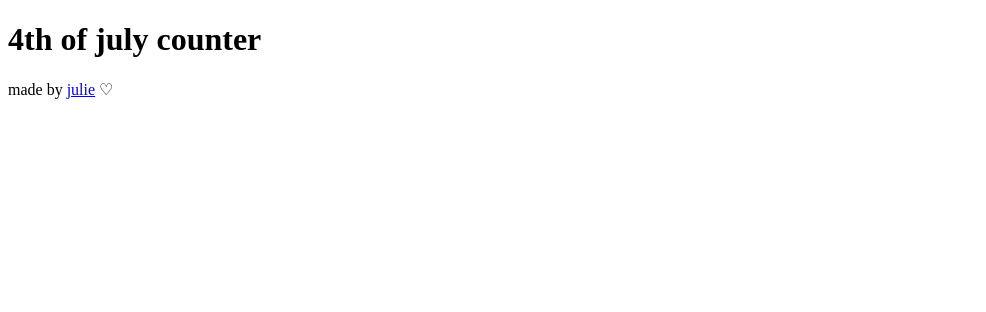
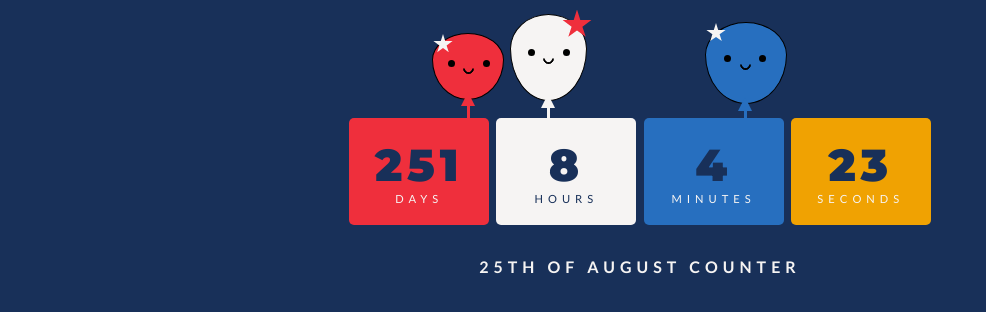
Before and after one commit to ali-jazbi/Timer, a plain HTML site: page Pages/page3.html in a window 1280 px wide. Shown: the whole page, without its empty margins (0-986 px from the left). Drawn offline with Linux system fonts and the light colour scheme.

Commit message:
Page 3 Completed

```diff
--- a/Js/Timer3.js
+++ b/Js/Timer3.js
@@ -0,0 +1,42 @@
+const year = 2023;
+const fourthOfJuly = new Date(2023,08,25).getTime();
+const fourthOfJulyNextYear = new Date(year,07,25).getTime();
+const month = new Date().getMonth();
+
+// countdown
+let timer = setInterval(function() {
+
+  // get today's date
+  const today = new Date().getTime();
+
+  // get the difference
+  let diff;
+  if(month > 6) {
+    diff = fourthOfJulyNextYear - today;
+  } else {
+    diff = fourthOfJuly - today;
+  }
+
+
+
+
+  // math
+  let days = Math.floor(diff / (1000 * 60 * 60 * 24));
+  let hours = Math.floor((diff % (1000 * 60 * 60 * 24)) / (1000 * 60 * 60));
+  let minutes = Math.floor((diff % (1000 * 60 * 60)) / (1000 * 60));
+  let seconds = Math.floor((diff % (1000 * 60)) / 1000);
+
+  // display
+  document.getElementById("timer").innerHTML =
+    "<div class=\"days\"> \
+  <div class=\"numbers\">" + days + "</div>days</div> \
+<div class=\"hours\"> \
+  <div class=\"numbers\">" + hours + "</div>hours</div> \
+<div class=\"minutes\"> \
+  <div class=\"numbers\">" + minutes + "</div>minutes</div> \
+<div class=\"seconds\"> \
+  <div class=\"numbers\">" + seconds + "</div>seconds</div> \
+</div>";
+
+}, 1000);
+document.getElementById("timer").style.margin = "110px 0 0 0";
--- a/Pages/page3.html
+++ b/Pages/page3.html
@@ -8,7 +8,18 @@
     <link rel="shortcut icon" href="../images/box2-heart.ico" type="image/x-icon">
     <title>Page 3</title>
 </head>
-<body>
+<body onload="myFunction()">
+    <div id="loader" style="width:100%;height:100vh;display:flex;justify-content:center;align-items:center;">
+        <div class="newtons-cradle">
+            <div class="newtons-cradle__dot"></div>
+            <div class="newtons-cradle__dot"></div>
+            <div class="newtons-cradle__dot"></div>
+            <div class="newtons-cradle__dot"></div>
+            </div>
+
+    </div>
+    <div class="animate-bottom" style="display:none;" id="myDiv">
+
     <div class="container">
         <div class="balloon white">
           <div class="star-red"></div>
@@ -40,13 +51,22 @@
         <div class="string"></div>
       </div>
         <div id="timer"></div>
-        <h1>4th of july counter</h1>
+        <h1>25th of August counter</h1>
       </div>
-      <footer>
-        <p>made by <a href="https://codepen.io/juliepark"> julie</a> ♡
-      </footer>
+</div>
 
 
+    <script>
+        var myVar;
+        function myFunction() {
+        myVar = setTimeout(showPage, 3000);
+        }
+        function showPage() {
+        const element= document.getElementById("loader");
+        element.style.display = "none";
+        document.getElementById("myDiv").style.display = "block";
+        }
+    </script>
     <script src="../Js/Timer3.js"></script>
 </body>
 </html>
--- a/styles/timer3.css
+++ b/styles/timer3.css
@@ -0,0 +1,298 @@
+@import url("https://fonts.googleapis.com/css?family=Lato:400,700|Montserrat:900");
+html {
+  display: grid;
+  min-height: 100%;
+}
+
+body {
+  display: grid;
+  background: #183059;
+}
+
+.container {
+  position: relative;
+  margin: auto;
+  overflow: hidden;
+  width: 650px;
+}
+@media (max-width: 768px) {
+.container{
+  border-top: 1px solid red;
+  width: 250px;
+}
+
+.white{
+  position: absolute;
+  top:-3% !important;
+}
+}
+h1 {
+  font-family: "Lato", sans-serif;
+  text-align: center;
+  margin-top: 2em;
+  font-size: 1em;
+  text-transform: uppercase;
+  letter-spacing: 5px;
+  color: #F6F4F3;
+}
+
+#timer {
+  color: #F6F4F3;
+  text-align: center;
+  text-transform: uppercase;
+  font-family: "Lato", sans-serif;
+  font-size: 0.7em;
+  letter-spacing: 5px;
+  margin-top: 25%;
+}
+
+.days, .hours, .minutes, .seconds {
+  display: inline-block;
+  padding: 20px;
+  width: 100px;
+  border-radius: 5px;
+}
+
+.days {
+  background: #EF2F3C;
+}
+
+.hours {
+  background: #F6F4F3;
+  color: #183059;
+}
+
+.minutes {
+  background: #276FBF;
+}
+
+.seconds {
+  background: #F0A202;
+}
+.numbers {
+  font-family: "Montserrat", sans-serif;
+  color: #183059;
+  font-size: 4em;
+}
+
+.white {
+  position: absolute;
+  background: #F6F4F3;
+  height: 85px;
+  width: 75px;
+  left: 30%;
+  top: 2%;
+}
+.white .triangle {
+  border-bottom: 14px solid #F6F4F3;
+}
+.white .string {
+  background: #F6F4F3;
+  border: 1px solid #F6F4F3;
+}
+
+.red {
+  position: absolute;
+  background: #EF2F3C;
+  left: 18%;
+  top: 9%;
+  height: 65px;
+  width: 70px;
+}
+.red .triangle {
+  border-bottom: 14px solid #EF2F3C;
+}
+.red .string {
+  background: #EF2F3C;
+  border: 1px solid #EF2F3C;
+}
+
+.blue {
+  position: absolute;
+  background: #276FBF;
+  height: 80px;
+  width: 80px;
+  left: 60%;
+  top: 5%;
+}
+.blue .triangle {
+  border-bottom: 14px solid #276FBF;
+}
+.blue .string {
+  background: #276FBF;
+  border: 1px solid #276FBF;
+}
+
+.balloon {
+  border: 1px solid #000;
+  border-radius: 50% 50% 50% 50%/40% 40% 60% 60%;
+  z-index: 1;
+}
+
+.eye {
+  position: absolute;
+  width: 7px;
+  height: 7px;
+  top: 40%;
+  left: 22%;
+  background: #000;
+  border-radius: 50%;
+}
+.eye:after {
+  content: "";
+  left: 35px;
+  width: 7px;
+  height: 7px;
+  border-radius: 50%;
+  background: #000;
+  position: absolute;
+}
+
+.mouth {
+  position: absolute;
+  top: 45%;
+  left: 43%;
+  width: 7px;
+  height: 7px;
+  border-radius: 50%;
+}
+
+.happy {
+  border: 2px solid;
+  border-color: transparent #000 #000 transparent;
+  transform: rotate(45deg);
+}
+
+.triangle {
+  position: absolute;
+  left: 40%;
+  bottom: -10%;
+  width: 0;
+  height: 0;
+  border-left: 7px solid transparent;
+  border-right: 7px solid transparent;
+}
+
+.string {
+  position: absolute;
+  height: 70px;
+  width: 1px;
+  left: 48%;
+  top: 100%;
+  z-index: -1;
+}
+
+.star {
+  width: 20px;
+  height: 20px;
+  background: #F6F4F3;
+  -webkit-clip-path: polygon(50% 0%, 61% 35%, 98% 35%, 68% 57%, 79% 91%, 50% 70%, 21% 91%, 32% 57%, 2% 35%, 39% 35%);
+  clip-path: polygon(50% 0%, 61% 35%, 98% 35%, 68% 57%, 79% 91%, 50% 70%, 21% 91%, 32% 57%, 2% 35%, 39% 35%);
+}
+
+.star-red {
+  width: 30px;
+  height: 30px;
+  margin-left: 51px;
+  margin-top: -5px;
+  background: #EF2F3C;
+  -webkit-clip-path: polygon(50% 0%, 61% 35%, 98% 35%, 68% 57%, 79% 91%, 50% 70%, 21% 91%, 32% 57%, 2% 35%, 39% 35%);
+  clip-path: polygon(50% 0%, 61% 35%, 98% 35%, 68% 57%, 79% 91%, 50% 70%, 21% 91%, 32% 57%, 2% 35%, 39% 35%);
+}
+
+/* NOTE Loader : */
+.newtons-cradle {
+    width: 150px;
+    height: 150px;
+    --uib-size: 100px;
+    --uib-speed: 1.2s;
+    --uib-color: #426242;
+    position: relative;
+    display: flex;
+    align-items: center;
+    justify-content: center;
+  }
+
+  .newtons-cradle__dot {
+  position: relative;
+  display: flex;
+  align-items: center;
+  height: 100%;
+  width: 25%;
+  transform-origin: center top;
+  }
+
+  .newtons-cradle__dot::after {
+  content: '';
+  border: 1px solid #41B883;
+  display: block;
+  width: 100%;
+  height: 25%;
+  border-radius: 50%;
+  background-color: var(--uib-color);
+  }
+
+  .newtons-cradle__dot:first-child {
+  animation: swing var(--uib-speed) linear infinite;
+  }
+
+  .newtons-cradle__dot:last-child {
+  animation: swing2 var(--uib-speed) linear infinite;
+  }
+
+  @keyframes swing {
+  0% {
+  transform: rotate(0deg);
+  animation-timing-function: ease-out;
+  }
+
+  25% {
+  transform: rotate(70deg);
+  animation-timing-function: ease-in;
+  }
+
+  50% {
+  transform: rotate(0deg);
+  animation-timing-function: linear;
+  }
+  }
+
+  @keyframes swing2 {
+  0% {
+  transform: rotate(0deg);
+  animation-timing-function: linear;
+  }
+
+  50% {
+  transform: rotate(0deg);
+  animation-timing-function: ease-out;
+  }
+
+  75% {
+  transform: rotate(-70deg);
+  animation-timing-function: ease-in;
+  }
+  }
+  /* Loader </> */
+
+  /* NOTE appear animition */
+  .animate-bottom {
+    display: flex;
+    justify-content: center;
+    position: relative;
+    -webkit-animation-name: animatebottom;
+    -webkit-animation-duration: 1s;
+    animation-name: animatebottom;
+    animation-duration: 1s
+  }
+
+  @-webkit-keyframes animatebottom {
+    from { bottom:-100px; opacity:0 }
+    to { bottom:0px; opacity:1 }
+  }
+
+  @keyframes animatebottom {
+    from{ bottom:-100px; opacity:0 }
+    to{ bottom:0; opacity:1 }
+  }
+  /* appear animition </> */
```
